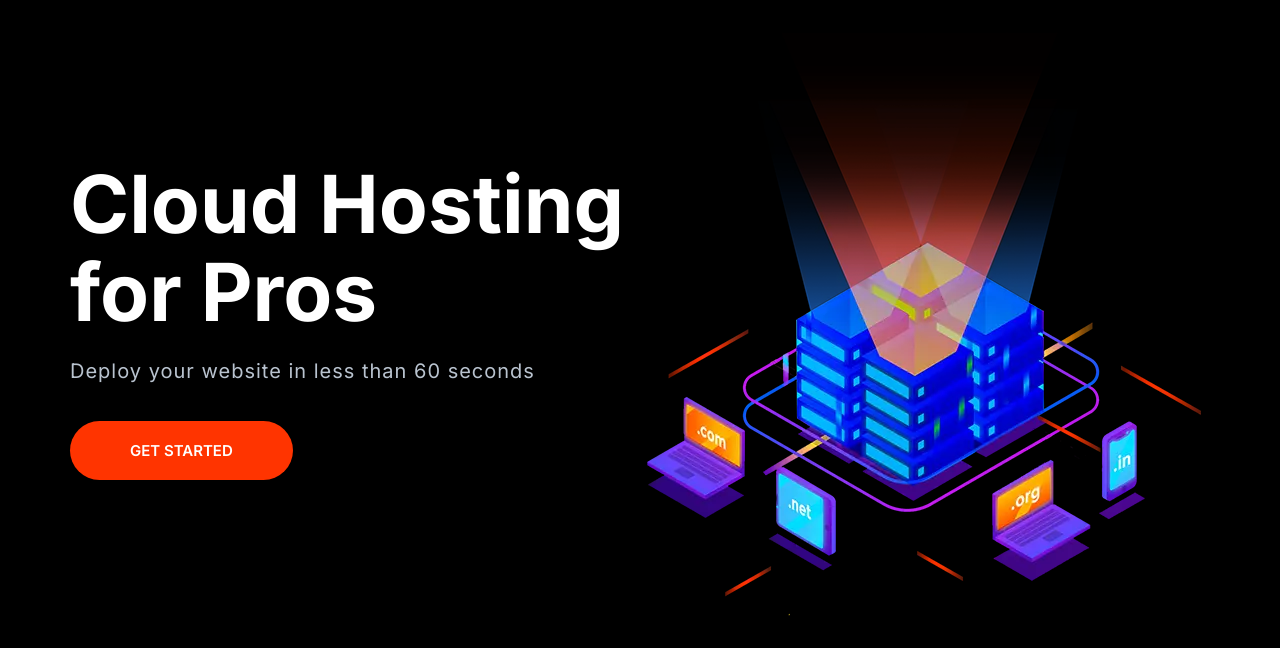
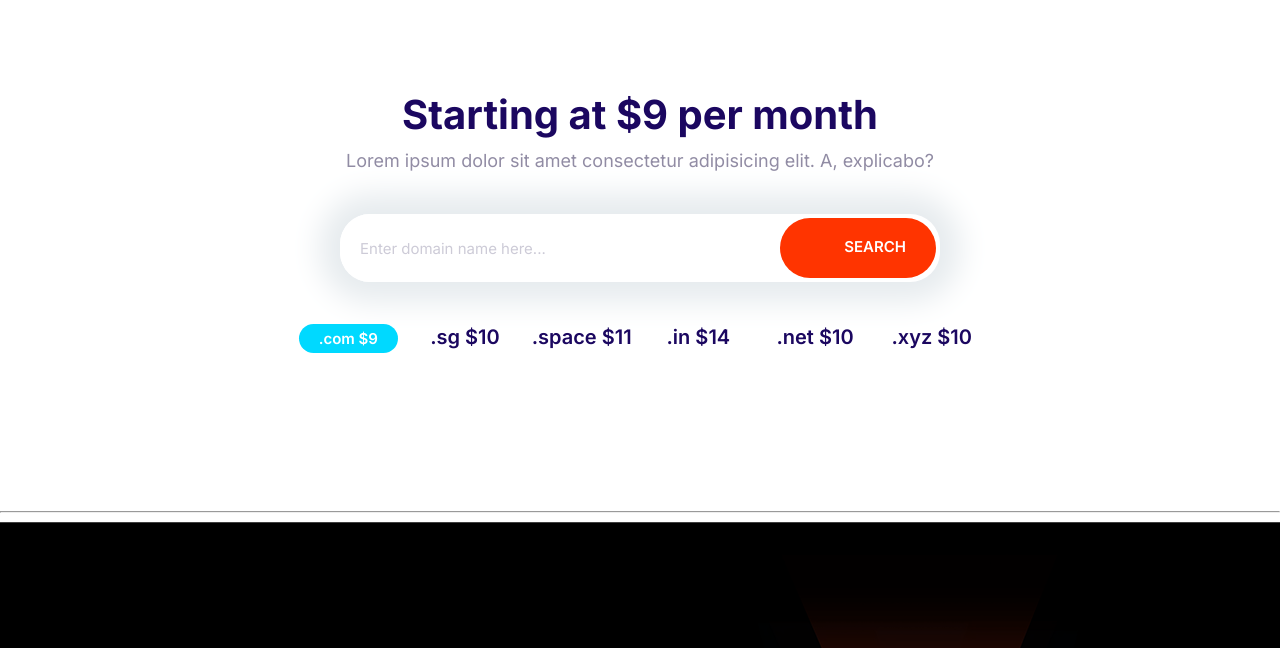
Before and after one commit to mallikgarjuna/moshify, a plain HTML site: page index.html in a window 1280 px wide. Shown: the top 648 px of the page. Drawn offline with Linux system fonts and the light colour scheme.

Commit message:
Build the Domain Block componenet.

```diff
--- a/css/styles.css
+++ b/css/styles.css
@@ -205,10 +205,18 @@ completely diff. cotainer */
     font-size: 1.8rem;
     font-weight: 600;
     margin: 1rem 0;
+    outline: 0;
     padding: 2rem 3rem;
     text-transform: uppercase;
     text-align: center;
     white-space: nowrap;
+}
+
+.btn .icon {
+    width: 2rem;
+    height: 2rem;
+    margin-right: 1rem;
+    vertical-align: middle;
 }
 
 /* button skin classes */
@@ -290,7 +298,7 @@ completely diff. cotainer */
 .input-group .input {
     border: 0;
     flex-grow: 1;
-    padding: 1.5rem 1rem;
+    padding: 1.5rem 2rem;
 }
 
 .input-group .btn {
@@ -720,3 +728,29 @@ write css */
         align-self: center;
     }
 }
+
+/* Domain Block */
+.block-domain .input-group {
+    box-shadow: 0 0 30px 20px #e6ebee;
+    border: 0;
+    margin: 4rem auto;
+    max-width: 600px;
+}
+
+.block-domain__prices {
+    display: grid;
+    grid-template-columns: repeat(3, 1fr);
+    grid-template-rows: repeat(2, 6rem);
+    font-size: 2rem;
+    font-weight: 600;
+    justify-items: center;
+    max-width: 700px;
+    margin: 0 auto;
+}
+
+@media screen and (min-width: 768px) {
+    .block-domain__prices {
+        /* grid-template-columns: repeat(6, 1fr); */
+        grid-template-columns: repeat(auto-fit, minmax(10rem, 1fr));
+    }
+}
--- a/index.html
+++ b/index.html
@@ -14,6 +14,37 @@
     <link rel="stylesheet" href="css/styles.css" />
   </head>
   <body>
+    <!-- Domain Block -->
+    <section class="block container block-domain">
+      <header class="block__header">
+        <h2>Starting at $9 per month</h2>
+        <p>
+          Lorem ipsum dolor sit amet consectetur adipisicing elit. A, explicabo?
+        </p>
+      </header>
+      <div class="input-group">
+        <input
+          type="text"
+          class="input"
+          placeholder="Enter domain name here..."
+        />
+        <button class="btn btn--accent">
+          <svg class="icon icon--white">
+            <use xlink:href="images/sprite.svg#search"></use>
+          </svg>
+          Search
+        </button>
+      </div>
+      <ul class="list block-domain__prices">
+        <li><span class="badge badge--secondary">.com $9</span></li>
+        <li>.sg $10</li>
+        <li>.space $11</li>
+        <li>.in $14</li>
+        <li>.net $10</li>
+        <li>.xyz $10</li>
+      </ul>
+    </section>
+    <hr />
     <!-- Hero/Banner -->
     <section class="block block--dark block--skewed-left hero">
       <div class="container grid grid--1x2">
```
Also changed, not shown: components/domain-block.html (added, +26 -0 lines).
